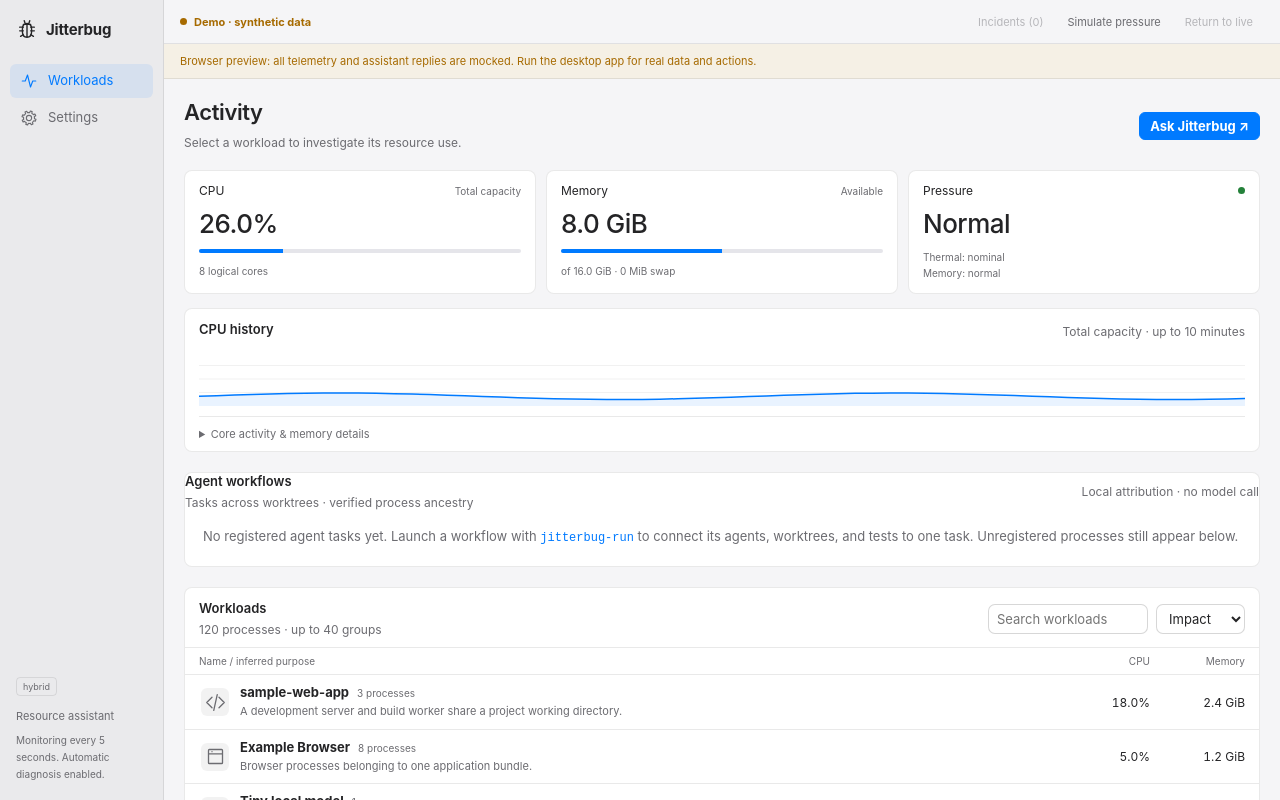
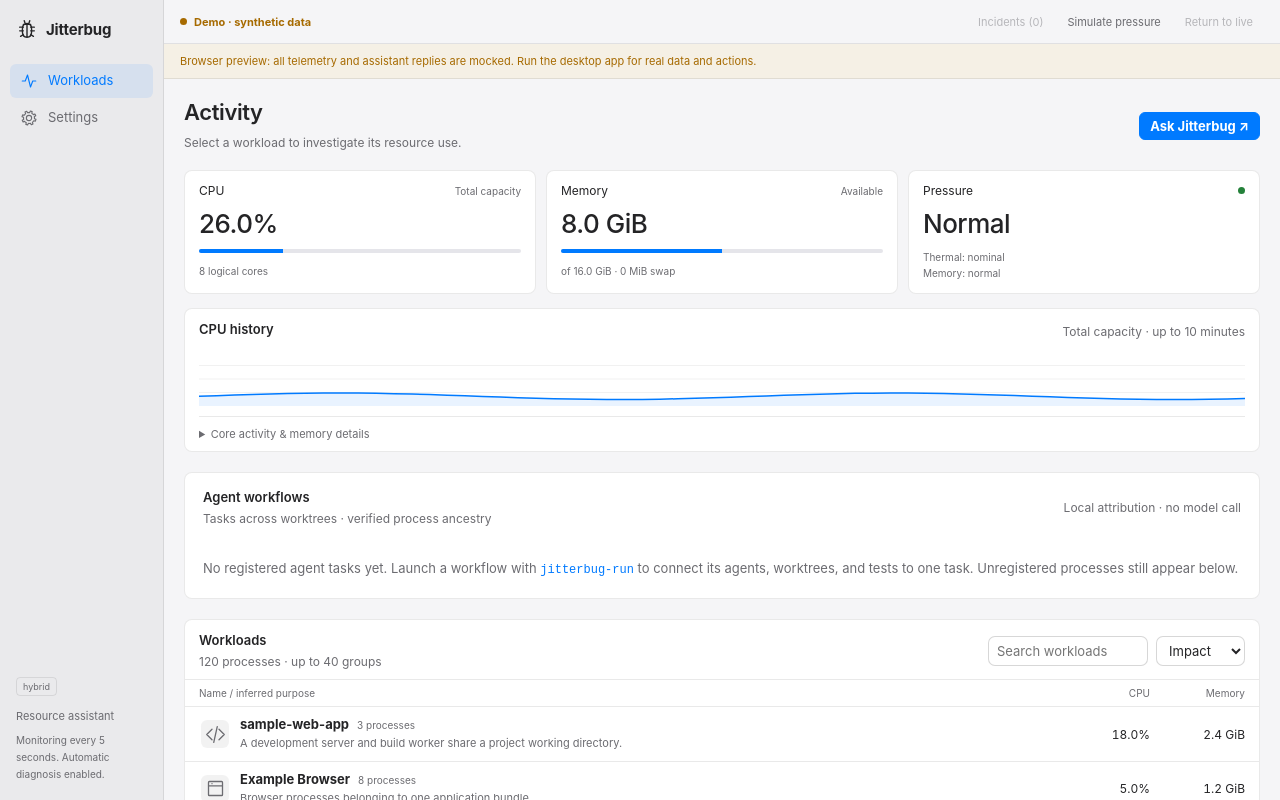
Before and after one commit to asboyer/jitterbug, a Svelte app: page / in a window 1280 px wide. Built offline with nearby package versions, Linux system fonts and the light colour scheme.

Commit message:
fix: clarify workflow advice and align the task panel

```diff
--- a/src/components/AgentWorkflows.svelte
+++ b/src/components/AgentWorkflows.svelte
@@ -228,6 +228,11 @@
     .workflow-panel {
         margin-bottom: 20px;
     }
+    .workflow-panel > .section-title {
+        padding: 16px 18px;
+        flex-wrap: wrap;
+        gap: 8px;
+    }
     .workflow {
         padding: 18px;
         border-top: 1px solid var(--border);
```
Also changed, not shown: 1 other file (tests, documents, lock files or other folders).
